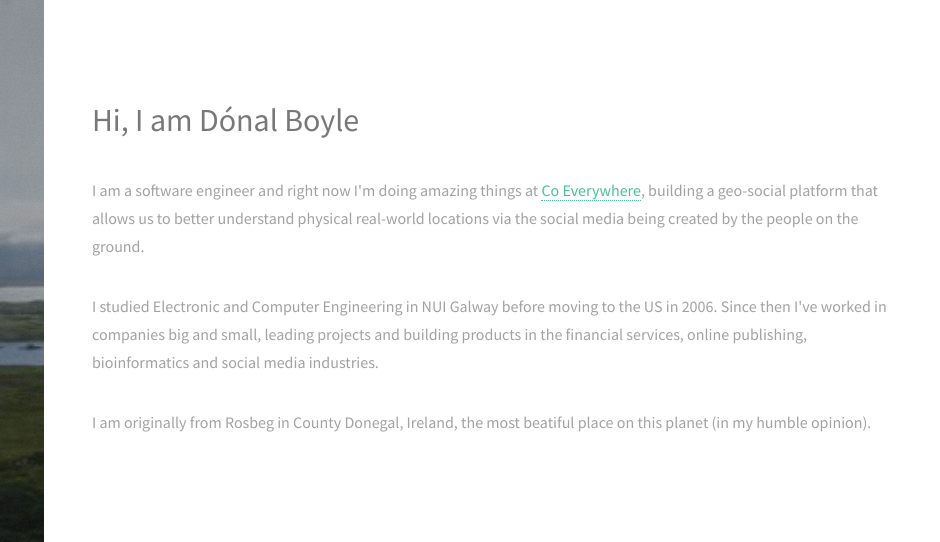
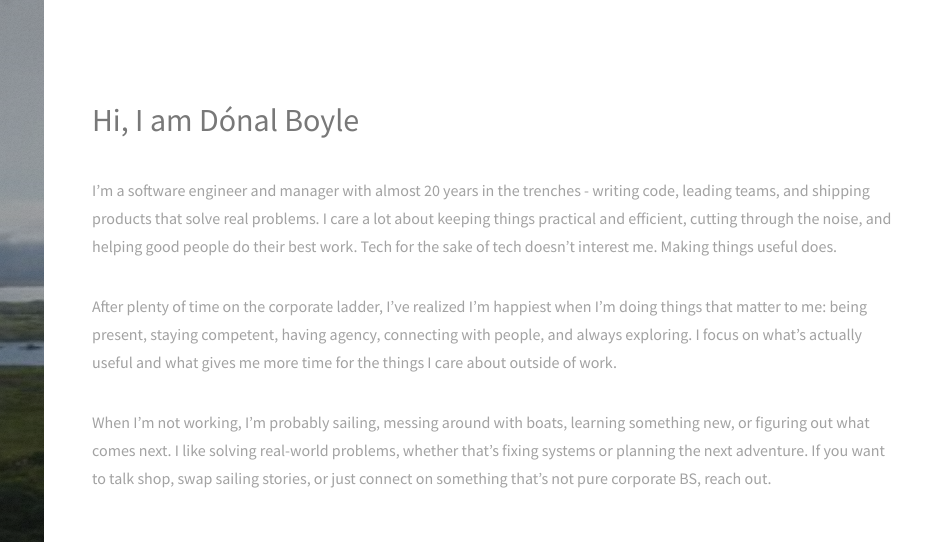
Before and after one commit to dnlbyl/homepage, a plain HTML site: page index.html in a window 1280 px wide. Shown: the top 542 px of the page, 340-1280 px from the left. Drawn offline with nearby package versions, Linux system fonts and the light colour scheme.

Commit message:
Update index.html

```diff
--- a/index.html
+++ b/index.html
@@ -33,11 +33,11 @@
 						<header class="major">
 							<h2>Hi, I am Dónal Boyle</h2>
 						</header>
-						<p>I am a software engineer and right now I'm doing amazing things at <a href="http://www.coeverywhere.com/">Co Everywhere</a>, building a geo-social platform that allows us to better understand physical real-world locations via the social media being created by the people on the ground.</p>
+						<p>I’m a software engineer and manager with almost 20 years in the trenches - writing code, leading teams, and shipping products that solve real problems. I care a lot about keeping things practical and efficient, cutting through the noise, and helping good people do their best work. Tech for the sake of tech doesn’t interest me. Making things useful does.</p>
 
-						<p>I studied Electronic and Computer Engineering in NUI Galway before moving to the US in 2006. Since then I've worked in companies big and small, leading projects and building products in the financial services, online publishing, bioinformatics and social media industries.</p>
+						<p>After plenty of time on the corporate ladder, I’ve realized I’m happiest when I’m doing things that matter to me: being present, staying competent, having agency, connecting with people, and always exploring. I focus on what’s actually useful and what gives me more time for the things I care about outside of work.</p>
 
-						<p>I am originally from Rosbeg in County Donegal, Ireland, the most beatiful place on this planet (in my humble opinion).</p>
+						<p>When I’m not working, I’m probably sailing, messing around with boats, learning something new, or figuring out what comes next. I like solving real-world problems, whether that’s fixing systems or planning the next adventure. If you want to talk shop, swap sailing stories, or just connect on something that’s not pure corporate BS, reach out.</p>
 					</section>
 			</div>
 
```
